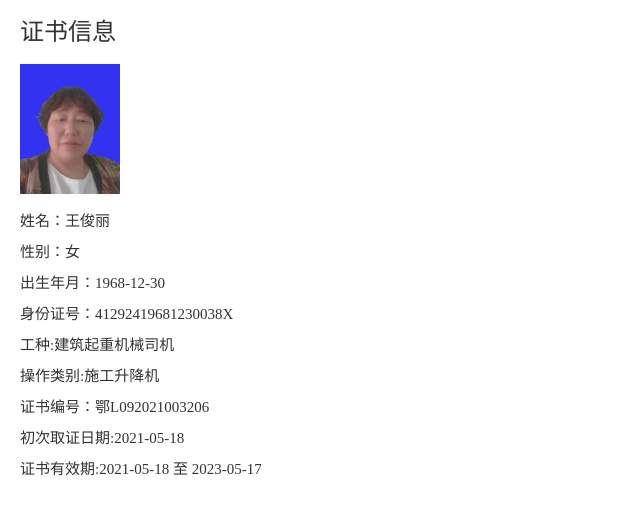
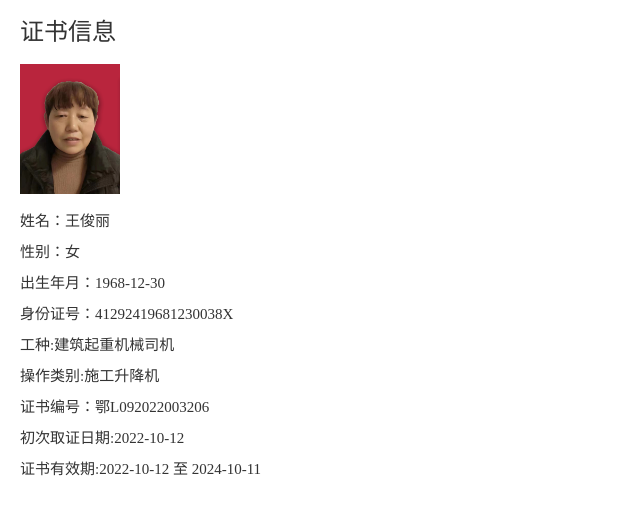
Before and after one commit to z987430126/wangjunli.github.io, a plain HTML site: page index.html in a window 1280 px wide. Shown: the whole page, without its empty margins (0-640 px from the left). Drawn offline with Linux system fonts and the light colour scheme.

Commit message:
Update index.html

```diff
--- a/index.html
+++ b/index.html
@@ -23,16 +23,16 @@
 <body>
   <div style="font-size: 15px;">
     <p style="font-size:24px">证书信息</p >
-    <img src="./wangjunli.png" alt="">
+    <img src="./wangjunli.jpg" alt="">
     <p>姓名：王俊丽</p >
     <p>性别：女</p >
     <p>出生年月：1968-12-30</p >
     <p>身份证号：41292419681230038X</p >
     <p>工种:建筑起重机械司机</p >
     <p>操作类别:施工升降机</p >
-    <p>证书编号：鄂L092021003206</p >
-    <p>初次取证日期:2021-05-18</p >
-    <p>证书有效期:2021-05-18 至 2023-05-17</p >
+    <p>证书编号：鄂L092022003206</p >
+    <p>初次取证日期:2022-10-12</p >
+    <p>证书有效期:2022-10-12 至 2024-10-11</p >
   </div>
 </body>
 </html>
```
